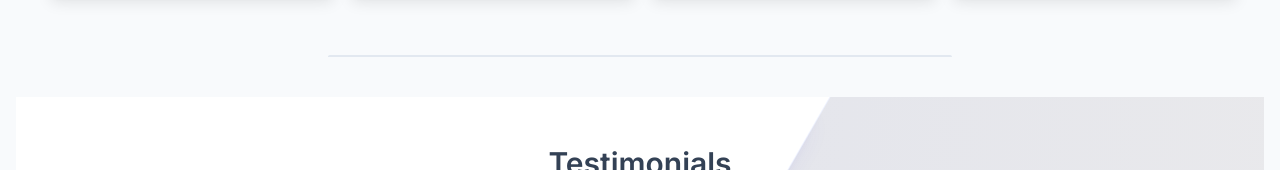
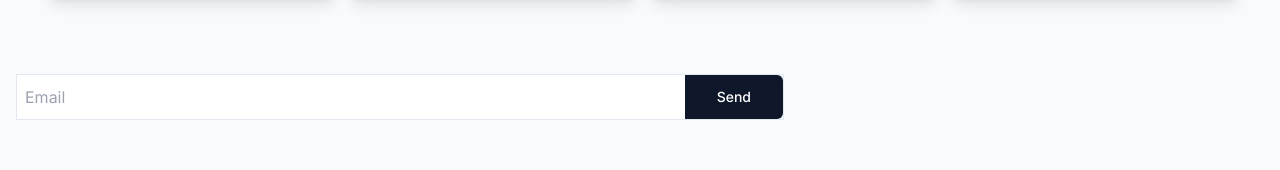
Before and after one commit to Doochukbeni/portfolio, a Next.js app: page / in a window 1280 px wide. Shown: the part 1426-1596 px from the top of the page. Built offline with nearby package versions, Linux system fonts and the light colour scheme.

Commit message:
add redux and redux toolkit

```diff
--- a/package.json
+++ b/package.json
@@ -10,6 +10,7 @@
   },
   "dependencies": {
     "@radix-ui/react-slot": "^1.0.2",
+    "@reduxjs/toolkit": "^1.9.5",
     "@types/node": "20.5.8",
     "@types/react": "18.2.21",
     "@types/react-dom": "18.2.7",
@@ -26,6 +27,7 @@
     "react": "18.2.0",
     "react-dom": "18.2.0",
     "react-hot-toast": "^2.4.1",
+    "react-redux": "^8.1.2",
     "tailwind-merge": "^1.14.0",
     "tailwindcss": "3.3.3",
     "tailwindcss-animate": "^1.0.7",
--- /dev/null
+++ b/src/app/api/newsletter/route.ts
@@ -0,0 +1,85 @@
+import { NextRequest, NextResponse } from "next/server";
+
+const nodemailer = require("nodemailer");
+
+export async function POST(req: NextRequest, res: NextResponse) {
+  const body = await req.json();
+
+  const { email } = body;
+
+  if (!email) {
+    return new NextResponse("Email is required", { status: 401 });
+  }
+
+  try {
+    const transporter = nodemailer.createTransport({
+      host: "smtp.gmail.com",
+      port: 465,
+      secure: true,
+      auth: {
+        user: process.env.GOOGLE_CLIENT_EMAIL,
+        pass: process.env.GOOGLE_CLIENT_PASSWORD,
+      },
+    });
+
+    const info = await transporter.sendMail({
+      from: process.env.GOOGLE_CLIENT_EMAIL, // sender address
+      to: [process.env.GOOGLE_CLIENT_EMAIL, email].join(", "), // list of receivers
+      replyTo: email,
+      subject: `Newsletter Subscription From ${email}`, // Subject line
+
+      html: `
+         <html lang="en">
+<head>
+  <meta charset="UTF-8">
+  <meta name="viewport" content="width=device-width, initial-scale=1.0">
+  <title>Thank You for Subscribing</title>
+  <style>
+    /* Inline CSS for styling */
+    body {
+      font-family: Arial, sans-serif;
+      background-color: #f4f4f4;
+      margin: 0;
+      padding: 0;
+    }
+    .container {
+      max-width: 600px;
+      margin: 0 auto;
+      padding: 20px;
+      background-color: #fff;
+      border-radius: 5px;
+      box-shadow: 0 0 10px rgba(0, 0, 0, 0.1);
+    }
+    h1 {
+      color: #007bff;
+    }
+    p {
+      font-size: 16px;
+      line-height: 1.6;
+    }
+  </style>
+</head>
+<body>
+  <div class="container">
+    <h1>Thank You for Subscribing!</h1>
+    <p>We're thrilled to have you as a subscriber to our newsletter. You'll now receive the latest updates, news, and exclusive content right in your inbox.</p>
+    <p>If you have any questions or suggestions, feel free to reach out to us anytime. We value your feedback.</p>
+    <p>Best regards,<br>Your Newsletter Team</p>
+  </div>
+</body>
+</html>
+        `, // html body
+    });
+
+    console.log("Message sent: %s", info.messageId);
+    // Message sent: <b658f8ca-6296-ccf4-8306-87d57a0b4321@example.com>
+
+    // main().catch(console.error);
+
+    return new NextResponse("message sent successfully", { status: 200 });
+  } catch (error) {
+    console.log(error);
+
+    return new NextResponse("nodemailer Api error", { status: 500 });
+  }
+}
--- a/src/app/layout.tsx
+++ b/src/app/layout.tsx
@@ -5,6 +5,7 @@ import { Toaster } from "react-hot-toast";
 import { Inter } from "next/font/google";
 import Navbar from "@/components/Navbar";
 import Footer from "@/components/Footer";
+import ThemeProvider from "@/redux/features/ThemeProvider";
 
 const inter = Inter({ subsets: ["latin"] });
 
@@ -34,12 +35,14 @@ export default function RootLayout({
           inter.className
         )}
       >
+        <ThemeProvider>
           <Toaster />
           <Navbar />
           <div className="max-w-7xl mx-auto px-2 py-10 h-full bg-slate-50 dark:bg-slate-900 w-full text-slate-900 dark:text-slate-300 ">
             {children}
           </div>
           <Footer />
+        </ThemeProvider>
       </body>
     </html>
   );
--- a/src/app/page.tsx
+++ b/src/app/page.tsx
@@ -2,6 +2,7 @@ import HomeProject from "@/components/(projects)/HomeProject";
 import Testimonials from "@/components/(testimonials)/Testimonials";
 import TestimonialsBackground from "@/components/(testimonials)/TestimonialsBackground";
 import Hero from "@/components/Hero";
+import NewsLetter from "@/components/NewsLetter";
 
 export default function Home() {
   return (
@@ -9,7 +10,8 @@ export default function Home() {
       <Hero />
       <hr className="border shadow-md rounded-t-md bg-slate-200 my-0 w-1/2 mx-auto" />
       <HomeProject />
-      <hr className="border shadow-md rounded-t-md bg-slate-200 my-0 w-1/2 mx-auto" />
+
+      <NewsLetter />
 
       <section className="relative w-full bg-zinc-200  my-10 mx-auto isolate overflow-hidden">
         <TestimonialsBackground />
--- a/src/components/ContactForm.tsx
+++ b/src/components/ContactForm.tsx
@@ -29,7 +29,7 @@ const ContactForm = () => {
     try {
       setLoading(true);
       await axios.post(
-        "http://localhost:3000/api/mailer",
+        "/api/mailer",
         JSON.stringify({ name, email, message }),
         {
           headers: {
--- a/src/components/Footer.tsx
+++ b/src/components/Footer.tsx
@@ -2,7 +2,7 @@ import React from "react";
 
 const Footer = () => {
   return (
-    <footer className="flex items-center justify-center p-2 dark:bg-slate-800 bg-white  text-slate-500 darK:text-slate-300 ">
+    <footer className="flex items-center justify-center p-2 dark:bg-slate-800 bg-white  text-slate-500 dark:text-slate-300 ">
       <div className="">
         <p className="text-sm sm:text-lg">
           copyright &copy; All right reserved doochukbeni{" "}
--- a/src/components/Navbar.tsx
+++ b/src/components/Navbar.tsx
@@ -5,8 +5,17 @@ import Link from "next/link";
 import { navItems } from "@/components/navlinks";
 import { Button } from "@/components/ui/Button";
 import Image from "next/image";
+import { toggle } from "@/redux/features/theme-Slice";
+import { useDispatch, useSelector } from "react-redux";
+import { AppDispatch } from "@/redux/store";
 
 const Navbar = () => {
+  const dispatch = useDispatch<AppDispatch>();
+
+  const toggleTheme = () => {
+    dispatch(toggle());
+  };
+
   return (
     <header className="sticky top-0 z-50 bg-slate-50 darK:bg-slate-900 py-3  border border-b shadow-sm  w-full  text-slate-800 darK:text-slate-300">
       <nav className="max-w-7xl mx-auto nav flex items-center px-1 justify-between ">
@@ -28,6 +37,9 @@ const Navbar = () => {
             ))}
           </ul>
         </div>
+        <Button type="button" size="sm" onClick={toggleTheme}>
+          Theme
+        </Button>
         <Button className="block sm:hidden ">&#9776;</Button>
       </nav>
     </header>
--- /dev/null
+++ b/src/components/NewsLetter.tsx
@@ -0,0 +1,62 @@
+"use client";
+import { useState } from "react";
+import { Button } from "./ui/Button";
+import { toast } from "react-hot-toast";
+import axios from "axios";
+
+const NewsLetter = () => {
+  const [email, setEmail] = useState("");
+  const [loading, setLoading] = useState(false);
+
+  const handleSubmit = async (ev: any) => {
+    ev.preventDefault();
+
+    if (!email) {
+      return toast("Email is required");
+    }
+
+    try {
+      setLoading(true);
+      await axios.post("/api/newsletter", JSON.stringify({ email }), {
+        headers: {
+          "Content-Type": "application/json",
+        },
+      });
+
+      setEmail("");
+
+      toast.success("sent successfully");
+    } catch (error) {
+      toast.error("something went wrong, try again");
+    } finally {
+      setLoading(false);
+    }
+  };
+
+  return (
+    <div className=" my-4 mx-auto w-full">
+      <form
+        className="flex max-w-3xl bg-slate-100 border"
+        onSubmit={handleSubmit}
+      >
+        <input
+          type="text"
+          placeholder="Email"
+          onChange={(e) => setEmail(e.target.value)}
+          value={email}
+          className="outline-none w-full px-2 py-2"
+        />
+        <Button
+          size="lg"
+          disabled={loading}
+          className="w-full rounded-l-none max-w-fit"
+          onClick={handleSubmit}
+        >
+          Send
+        </Button>
+      </form>
+    </div>
+  );
+};
+
+export default NewsLetter;
--- /dev/null
+++ b/src/redux/features/ThemeProvider.tsx
@@ -0,0 +1,9 @@
+"use client";
+import { Provider } from "react-redux";
+import { store } from "../store";
+
+const ThemeProvider = ({ children }: { children: React.ReactNode }) => {
+  return <Provider store={store}>{children} </Provider>;
+};
+
+export default ThemeProvider;
--- /dev/null
+++ b/src/redux/features/theme-Slice.ts
@@ -0,0 +1,18 @@
+import { createSlice, PayloadAction } from "@reduxjs/toolkit";
+
+const initialState = {
+  isDark: false,
+};
+
+export const theme = createSlice({
+  name: "theme",
+  initialState,
+  reducers: {
+    toggle: (state) => {
+      state.isDark = !state.isDark;
+    },
+  },
+});
+
+export const { toggle } = theme.actions;
+export default theme.reducer;
--- /dev/null
+++ b/src/redux/store.ts
@@ -0,0 +1,14 @@
+import { configureStore } from "@reduxjs/toolkit";
+import themeReducer from "./features/theme-Slice";
+import { TypedUseSelectorHook, useSelector } from "react-redux";
+
+export const store = configureStore({
+  reducer: {
+    themeReducer,
+  },
+});
+
+export type RootState = ReturnType<typeof store.getState>;
+export type AppDispatch = typeof store.dispatch;
+
+export const useAppSelector: TypedUseSelectorHook<RootState> = useSelector;
--- /dev/null
+++ b/src/type.ts
@@ -0,0 +1,3 @@
+export type Theme = {
+  isDark: boolean;
+};
```
Also changed, not shown: 1 other file (tests, documents, lock files or other folders). Lines whose indentation alone changed are shown as unchanged.
